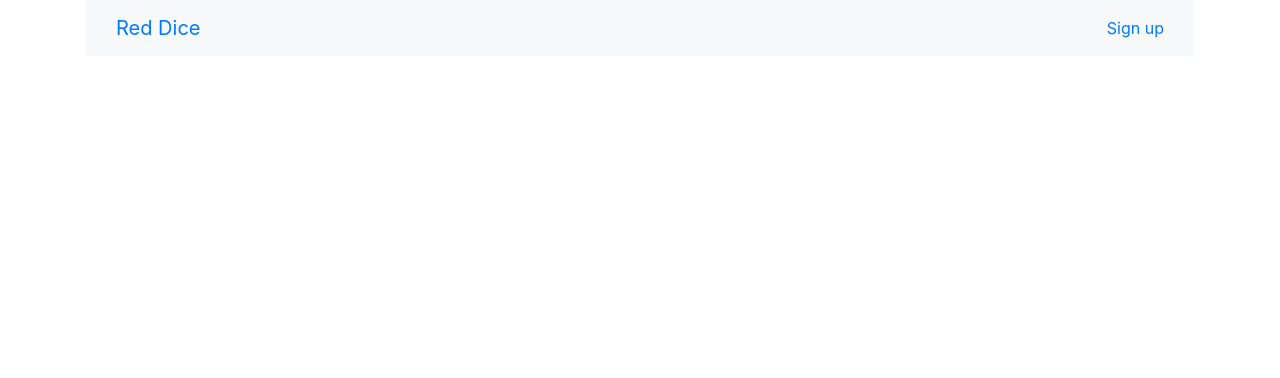
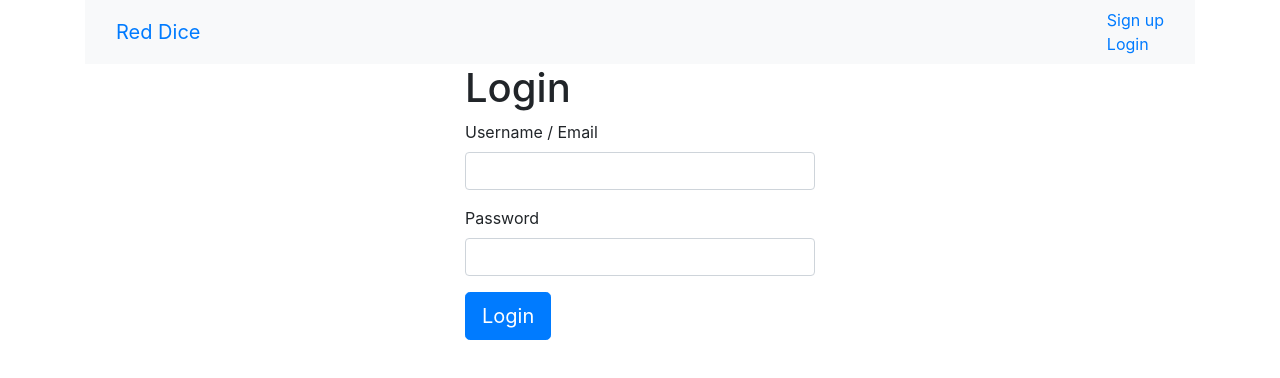
Before and after one commit to MilePaor/jwtsys, a React (Create React App) app: page /login in a window 1280 px wide. Shown: the top 378 px of the page. Built offline with nearby package versions, Linux system fonts and the light colour scheme.

Commit message:
Start login

```diff
--- a/src/GlobalRouter.js
+++ b/src/GlobalRouter.js
@@ -4,6 +4,7 @@ import { BrowserRouter, Route } from 'react-router-dom';
 import NavigationBar from './components/navigation/NavigationBar';
 import App from './components/app/App';
 import SignUpPage from './components/signup/SignupPage';
+import LoginPage from './components/login/LoginPage';
 import FlashMessages from './components/flash/FlashMessagesList';
 
 const GlobalRouter = props => {
@@ -14,6 +15,8 @@ const GlobalRouter = props => {
           <FlashMessages />
           <Route exact path="/" component={App} />
           <Route path="/signup" component={SignUpPage} />
+          <Route path="/login" component={LoginPage} />
+
         </div>
       </BrowserRouter>
   )
--- /dev/null
+++ b/src/actions/loginActions.js
@@ -0,0 +1,3 @@
+import axios from 'axios';
+
+const
--- /dev/null
+++ b/src/components/login/LoginForm.js
@@ -0,0 +1,48 @@
+import React, { Component } from 'react';
+
+class LoginForm extends Component {
+  state = {
+    identifier: '',
+    password: '',
+    errors: {},
+    isLoading: false
+  }
+  onSubmit = e => {
+    e.preventDefault();
+  }
+  onChange = e => {
+    this.setState({
+      [e.target.name]: e.target.value
+    })
+  }
+  render(){
+    return (
+      <form onSubmit={this.onSubmit}>
+        <h1>Login</h1>
+        <div className="form-group">
+          <label className="control-label">Username / Email</label>
+          <input
+            type="text"
+            name="identifier"
+            className="form-control"
+            onChange={this.onChange}
+            value={this.state.identifier}/>
+        </div>
+        <div className="form-group">
+          <label className="control-label">Password</label>
+          <input
+            type="password"
+            name="password"
+            className="form-control"
+            onChange={this.onChange}
+            value={this.state.password}/>
+        </div>
+        <div className="form-group">
+          <button className="btn btn-primary btn-lg" disabled={this.state.isLoading}>Login</button>
+        </div>
+      </form>
+    )
+  }
+}
+
+export default LoginForm;
--- /dev/null
+++ b/src/components/login/LoginPage.js
@@ -0,0 +1,17 @@
+import React, { Component } from 'react';
+
+import LoginForm from './LoginForm';
+
+class LoginPage extends Component {
+  render(){
+    return (
+      <div className="row">
+        <div className="col-md-4 offset-md-4">
+          <LoginForm />
+        </div>
+      </div>
+    )
+  }
+}
+
+export default LoginPage;
--- a/src/components/navigation/NavigationBar.js
+++ b/src/components/navigation/NavigationBar.js
@@ -12,6 +12,9 @@ import { Link } from 'react-router-dom';
             <li>
               <Link to="/signup">Sign up</Link>
             </li>
+            <li>
+              <Link to="/login">Login</Link>
+            </li>
           </ul>
 
         </div>
```
